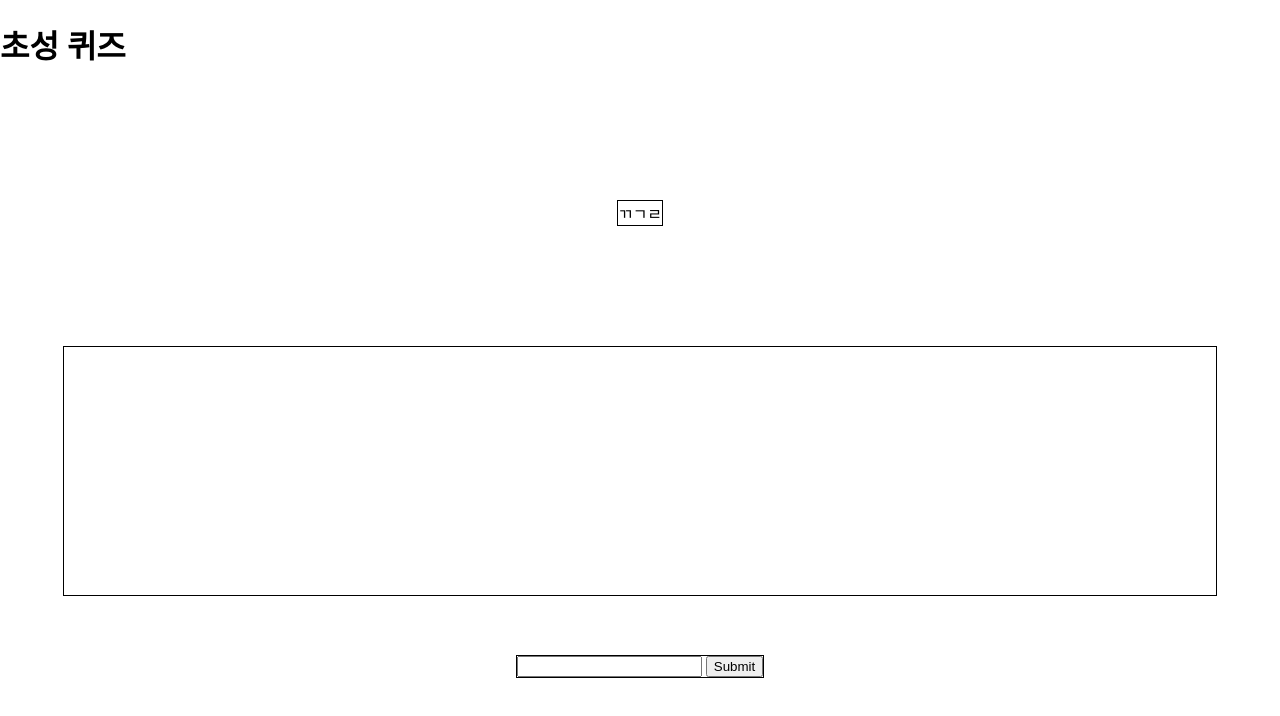
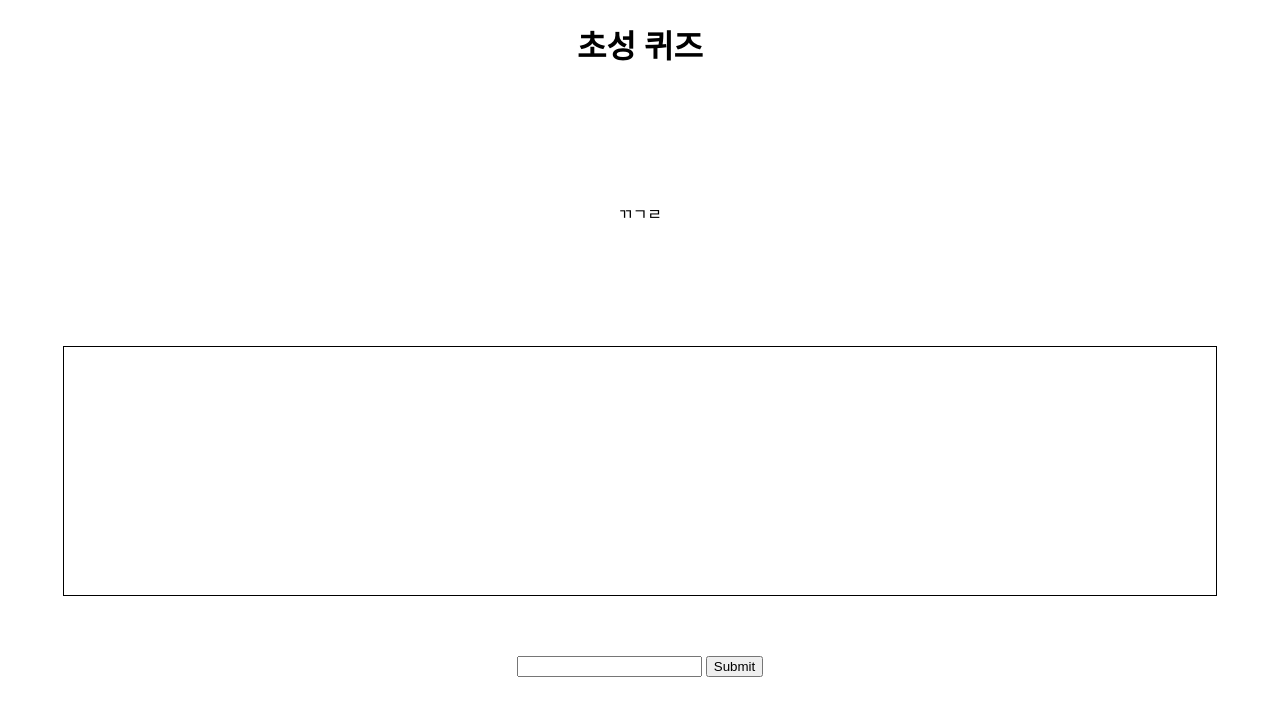
Before and after one commit to ujoua/quizza, a plain HTML site: page choseong.html in a window 1280 px wide. Drawn offline with Linux system fonts and the light colour scheme.

Commit message:
Adjust the design

```diff
--- a/choeseong.js
+++ b/choeseong.js
@@ -23,10 +23,8 @@ const checkAnswer = (event) => {
     event.preventDefault();
     const user_answer = document.getElementById("user_answer");
     if (encodeURI(user_answer.value) != cur_qna.answer) {
-        console.log("땡");
     }
     else {
-        console.log("정답");
         showQuestion();
     }
 
--- a/choseong.css
+++ b/choseong.css
@@ -3,6 +3,10 @@ body {
     height: 100%;
     margin: 0;
     padding: 0;
+}
+
+header {
+    text-align: center;
 }
 
 main {
@@ -18,8 +22,5 @@ main {
     width: 90%;
     height: 100%;
     overflow: scroll;
-}
-
-div {
     border: 1px solid black;
 }
```
